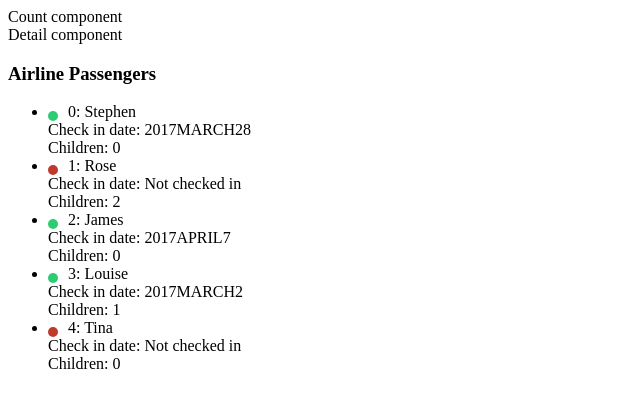
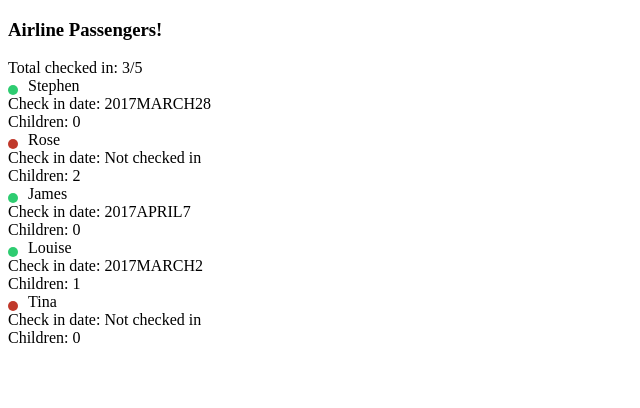
Before and after one commit to AyaanFaruq/AngularFundamentalsRevise, an Angular app: page / in a window 1280 px wide. Shown: the top 408 px of the page, without its empty margins (0-640 px from the left). Built offline with nearby package versions, Linux system fonts and the light colour scheme.

Commit message:
nput-data

```diff
--- a/src/app/passenger-dashboard/components/passenger-count/passenger-count.component.ts
+++ b/src/app/passenger-dashboard/components/passenger-count/passenger-count.component.ts
@@ -1,9 +1,22 @@
-import { Component } from '@angular/core';
+import { Component, Input } from '@angular/core';
+
+import { Passenger } from '../../models/passenger.interface';
 
 @Component({
   selector: 'passenger-count',
-  template: ` <div>Count component</div> `,
+  template: `
+    <div>
+      <h3>Airline Passengers!</h3>
+      <div>Total checked in: {{ checkedInCount() }}/{{ items.length }}</div>
+    </div>
+  `,
 })
 export class PassengerCountComponent {
-  constructor() {}
+  @Input()
+  items: Passenger[] = [];
+  checkedInCount(): number {
+    if (!this.items) return 0;
+    return this.items.filter((passenger: Passenger) => passenger.checkedIn)
+      .length;
+  }
 }
--- /dev/null
+++ b/src/app/passenger-dashboard/components/passenger-detail/passenger-detail.component.scss
@@ -0,0 +1,12 @@
+.status {
+  width: 10px;
+  height: 10px;
+  background: #c0392b;
+  display: block;
+  margin: 8px 10px 0 0;
+  float: left;
+  border-radius: 50%;
+  &.checked-in {
+    background: #2ecc71;
+  }
+}
--- a/src/app/passenger-dashboard/components/passenger-detail/passenger-detail.component.ts
+++ b/src/app/passenger-dashboard/components/passenger-detail/passenger-detail.component.ts
@@ -1,9 +1,28 @@
-import { Component } from '@angular/core';
+import { Component, Input } from '@angular/core';
+
+import { Passenger } from '../../models/passenger.interface';
 
 @Component({
   selector: 'passenger-detail',
-  template: ` <div>Detail component</div> `,
+  styleUrls: ['passenger-detail.component.scss'],
+  template: `
+    <div>
+      <span class="status" [class.checked-in]="detail.checkedIn"></span>
+      {{ detail.fullname }}
+      <div class="date">
+        Check in date:
+        {{
+          detail.checkInDate
+            ? (detail.checkInDate | date: 'yMMMMd' | uppercase)
+            : 'Not checked in'
+        }}
+      </div>
+      <div class="children">Children: {{ detail.children?.length || 0 }}</div>
+    </div>
+  `,
 })
 export class PassengerDetailComponent {
+  @Input()
+  detail!: Passenger;
   constructor() {}
 }
--- a/src/app/passenger-dashboard/containers/passenger-dashboard/passenger-dashboard.component.ts
+++ b/src/app/passenger-dashboard/containers/passenger-dashboard/passenger-dashboard.component.ts
@@ -7,26 +7,12 @@ import { Passenger } from '../../models/passenger.interface';
   styleUrls: ['passenger-dashboard.component.scss'],
   template: `
     <div>
-      <passenger-count></passenger-count>
-      <passenger-detail></passenger-detail>
-      <h3>Airline Passengers</h3>
-      <ul>
-        <li *ngFor="let passenger of passengers; let i = index">
-          <span class="status" [class.checked-in]="passenger.checkedIn"></span>
-          {{ i }}: {{ passenger.fullname }}
-          <div class="date">
-            Check in date:
-            {{
-              passenger.checkInDate
-                ? (passenger.checkInDate | date: 'yMMMMd' | uppercase)
-                : 'Not checked in'
-            }}
-          </div>
-          <div class="children">
-            Children: {{ passenger.children?.length || 0 }}
-          </div>
-        </li>
-      </ul>
+      <passenger-count [items]="passengers"> </passenger-count>
+      <passenger-detail
+        *ngFor="let passenger of passengers"
+        [detail]="passenger"
+      >
+      </passenger-detail>
     </div>
   `,
 })
```
